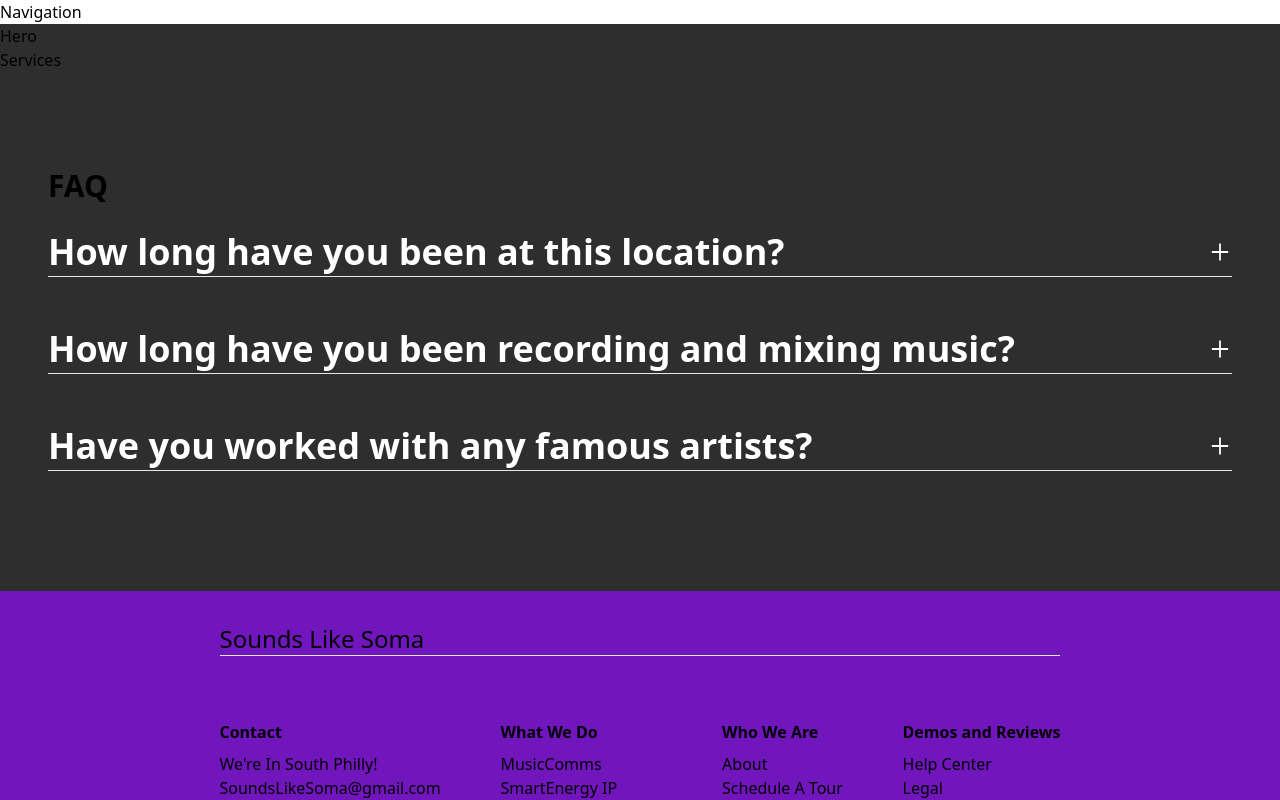
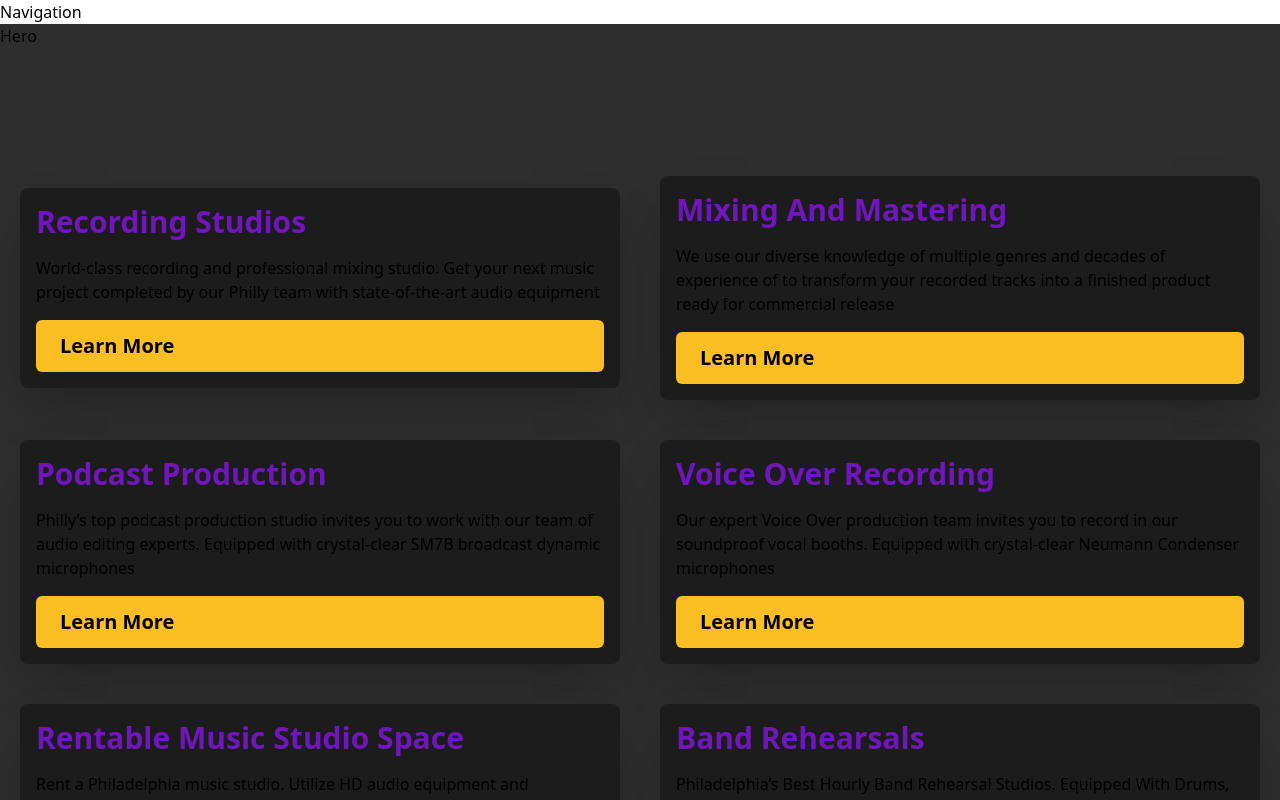
Before and after one commit to zackhanni/sounds-like-soma, a Next.js app: page / in a window 1280 px wide. Shown: the top 800 px of the page. Built offline with nearby package versions, Linux system fonts and the light colour scheme.

Commit message:
create services section and cards

```diff
--- a/app/components/Services.tsx
+++ b/app/components/Services.tsx
@@ -1,5 +1,38 @@
+"use client";
+
+import { useInView } from "react-intersection-observer";
 import React from "react";
+import ServicesData from "./ServicesData";
+import Link from "next/link";
+import Button from "./Button";
 
 export default function Services() {
-  return <div>Services</div>;
+  return (
+    <div className="flex flex-wrap items-center justify-center gap-10 py-32 overflow-hidden max-w-[1450px]">
+      {ServicesData.map((service) => {
+        // eslint-disable-next-line react-hooks/rules-of-hooks
+        const { ref, inView } = useInView({
+          threshold: 0.15,
+          triggerOnce: true,
+        });
+        return (
+          <div
+            key={service.title}
+            ref={ref}
+            className={`card bg-[#1c1c1c] flex flex-row flex-wrap rounded-lg shadow-2xl p-4 max-w-[600px] min-w-[300px] ${
+              inView ? "show" : "hide"
+            }`}
+          >
+            <Link href={service.link}>
+              <h2 className="text-3xl pb-4 text-[#7115bc] font-bold">
+                {service.title}
+              </h2>
+              <p className="pb-4">{service.description}</p>
+              <Button link={service.link} name="Learn More" />
+            </Link>
+          </div>
+        );
+      })}
+    </div>
+  );
 }
--- /dev/null
+++ b/app/components/ServicesData.tsx
@@ -0,0 +1,40 @@
+const ServicesData = [
+  {
+    title: "Recording Studios",
+    description:
+      "World-class recording and professional mixing studio. Get your next music project completed by our Philly team with state-of-the-art audio equipment",
+    link: "/services/recording-studios",
+  },
+  {
+    title: "Mixing And Mastering",
+    description:
+      "We use our diverse knowledge of multiple genres and decades of experience of to transform your recorded tracks into a finished product ready for commercial release",
+    link: "/services/mixing-mastering",
+  },
+  {
+    title: "Podcast Production",
+    description:
+      "Philly’s top podcast production studio invites you to work with our team of audio editing experts. Equipped with crystal-clear SM7B broadcast dynamic microphones",
+    link: "/services/podcast-recording-studios",
+  },
+  {
+    title: "Voice Over Recording",
+    description:
+      "Our expert Voice Over production team invites you to record in our soundproof vocal booths. Equipped with crystal-clear Neumann Condenser microphones",
+    link: "/services/voiceover-recording-studios",
+  },
+  {
+    title: "Rentable Music Studio Space",
+    description:
+      "Rent a Philadelphia music studio. Utilize HD audio equipment and condenser microphones to record yourself in a private room. Affordable prices",
+    link: "/services/rent-studio-space",
+  },
+  {
+    title: "Band Rehearsals",
+    description:
+      "Philadelphia’s Best Hourly Band Rehearsal Studios. Equipped With Drums, Amps, Keyboards, Vocal Mics And More. Studio D - Live Room - Music Practice space",
+    link: "/services/band-rehearsal-studio",
+  },
+];
+
+export default ServicesData;
```
